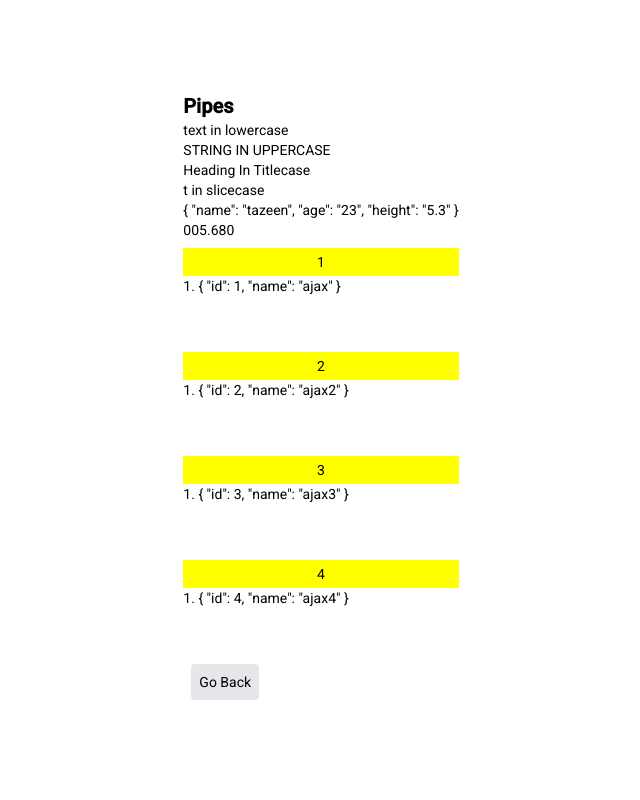
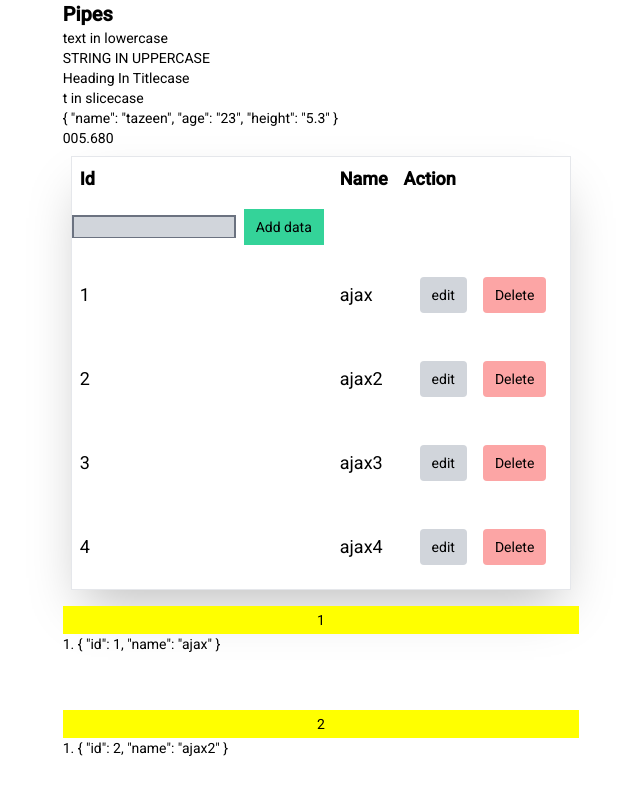
Before and after one commit to sana-taz/beginner-angular-setup, an Angular app: page /pipes in a window 1280 px wide. Shown: the top 800 px of the page, without its empty margins (319-959 px from the left). Built offline with nearby package versions, Linux system fonts and the light colour scheme.

Commit message:
feat(setup): navbar

```diff
--- a/src/app/architecture/architecture.component.ts
+++ b/src/app/architecture/architecture.component.ts
@@ -1,4 +1,5 @@
 import { Component, OnInit } from '@angular/core';
+import { MatSliderModule } from '@angular/material/slider';
 
 @Component({
   selector: 'app-architecture',
--- a/src/app/overview/overview.component.css
+++ b/src/app/overview/overview.component.css
@@ -0,0 +1,69 @@
+mat-toolbar {
+    background: #004a9f;
+    color: white;
+}
+
+mat-sidenav {
+    margin: 16px;
+    width: 200px;
+    border-right: none;
+    background: #002b5c;
+    color: white;
+    border-radius: 10px;
+    padding: 16px;
+    text-align: center;
+}
+
+.content {
+    height: calc(100vh - 98px);
+    border-radius: 10px;
+    margin: 16px;
+    margin-left: 32px;
+
+    display: flex;
+    justify-content: center;
+    align-items: center;
+
+    font-size: 2rem;
+    color: lightgray;
+}
+
+mat-sidenav-container {
+    height: calc(100vh - 65px);
+}
+
+.menu-button {
+    width: 100%;
+    display: flex;
+    align-items: center;
+    justify-content: flex-start;
+    font-size: 1rem;
+
+    mat-icon {
+        margin-right: 8px;
+    }
+}
+
+.avatar {
+    margin-top: 16px;
+    width: 100px;
+    height: 100px;
+    border-radius: 50%;
+}
+
+.name {
+    margin-top: 8px;
+    font-weight: normal;
+}
+
+.designation {
+    margin-top: 2px;
+    font-size: 0.7rem;
+    color: lightgrey;
+}
+
+mat-divider {
+    margin-top: 16px;
+    margin-bottom: 16px;
+    background-color: rgba(255, 255, 255, 0.5);
+}
--- a/src/app/overview/overview.component.html
+++ b/src/app/overview/overview.component.html
@@ -1,6 +1,54 @@
-<div class="flex w-full justify-center h-screen items-center">
+<!-- <div class="flex w-full justify-center h-screen items-center">
 <div class="flex flex-col items-start">
     <p>overview works!</p>
     <a class="bg-gray-200 p-2 m-2 hover:bg-blue-200 rounded" routerLink="/" >Go Back</a>
-</div>
-</div>
+</div> -->
+<mat-toolbar class="mat-elevation-z8">
+    <button mat-icon-button *ngIf="sidenav.mode === 'over'" (click)="sidenav.toggle()">
+        <mat-icon *ngIf="!sidenav.opened">
+            menu
+        </mat-icon>
+        <mat-icon *ngIf="sidenav.opened">
+            close
+        </mat-icon>
+    </button>
+    Responsive side navigation
+</mat-toolbar>
+
+<mat-sidenav-container>
+    <mat-sidenav #sidenav="matSidenav" class="mat-elevation-z8">
+
+        <img class="avatar mat-elevation-z8" src="https://source.unsplash.com/c_GmwfHBDzk/200x200" />
+
+        <h4 class="name">John Smith</h4>
+        <p class="designation">Software Engineer</p>
+
+        <mat-divider></mat-divider>
+
+        <button mat-button class="menu-button">
+            <mat-icon>home</mat-icon>
+            <span>Home</span>
+        </button>
+        <button mat-button class="menu-button">
+            <mat-icon>person</mat-icon>
+            <span>Profile</span>
+        </button>
+        <button mat-button class="menu-button">
+            <mat-icon>info</mat-icon>
+            <span>About</span>
+        </button>
+
+        <mat-divider></mat-divider>
+
+        <button mat-button class="menu-button">
+            <mat-icon>help</mat-icon>
+            <span>Help</span>
+        </button>
+
+    </mat-sidenav>
+    <mat-sidenav-content>
+        <div class="content mat-elevation-z8">
+            Main content here!
+        </div>
+    </mat-sidenav-content>
+</mat-sidenav-container>
--- a/src/app/overview/overview.component.ts
+++ b/src/app/overview/overview.component.ts
@@ -1,15 +1,34 @@
-import { Component, OnInit } from '@angular/core';
-
+import { Component, ViewChild ,OnInit } from '@angular/core';
+import { BreakpointObserver } from '@angular/cdk/layout';
+import { MatSidenav } from '@angular/material/sidenav';
+import { delay } from 'rxjs/operators';
+import {MediaMatcher} from '@angular/cdk/layout';
+// import {ChangeDetectorRef, Component, OnDestroy} from '@angular/core';
 @Component({
   selector: 'app-overview',
   templateUrl: './overview.component.html',
   styleUrls: ['./overview.component.css']
 })
 export class OverviewComponent implements OnInit {
-
-  constructor() { }
+  @ViewChild(MatSidenav)
+  sidenav!: MatSidenav;
 
   ngOnInit(): void {
   }
+  constructor(private observer: BreakpointObserver) {}
+  ngAfterViewInit() {
+    this.observer
+      .observe(['(max-width: 800px)'])
+      .pipe(delay(1))
+      .subscribe((res) => {
+        if (res.matches) {
+          this.sidenav.mode = 'over';
+          this.sidenav.close();
+        } else {
+          this.sidenav.mode = 'side';
+          this.sidenav.open();
+        }
+      });
+  }
 
 }
--- a/src/app/pipes/pipes.component.html
+++ b/src/app/pipes/pipes.component.html
@@ -1,19 +1,67 @@
 <div class="flex w-full justify-center h-screen items-center">
-    <div class="flex flex-col items-start">
-        <div class="text-center text-xl font-bold">Pipes</div>
-        <div>{{ name | lowercase }}</div>
-        <div>{{ text | uppercase }}</div>
-        <div>{{ heading | titlecase }}</div>
-        <div> {{ slice | slice:3 }}</div>
-        <div>{{ person | json }}</div>
+  <div class="flex flex-col h-full items-start">
+    <div class="text-center text-xl font-bold">Pipes</div>
+    <div>{{ name | lowercase }}</div>
+    <div>{{ text | uppercase }}</div>
+    <div>{{ heading | titlecase }}</div>
+    <div>{{ slice | slice: 3 }}</div>
+    <div>{{ person | json }}</div>
 
-        <div>{{ 5.68 | number:'3.3-3' }}</div>
-        <ul class="flex flex-col w-full justify-center list-inside list-decimal my-2 mb-12" *ngFor="let employee of employees">
-            <button (click)="onSelect(employee)" [class.selected] ="isSelected(employee)" style="padding: 4px;background-color: yellow;">{{ employee.id  }}</button>
-            <li>{{employee | json }}</li></ul>
+    <div>{{ 5.68 | number: "3.3-3" }}</div>
+    <table class="border rounded shadow-2xl m-2 p-2">
+      <tr class="m-2 p-2">
+        <td class="text-lg font-bold m-2 p-2">Id</td>
+        <td class="text-lg font-bold m-2 p-2">Name</td>
+        <td class="text-lg font-bold m-2 p-2">Action</td>
+      </tr>
+      <input
+        [(ngModel)]="newElement.name"
+        class="border-b border-2 border-gray-500 bg-gray-300"
+        type="text"
+      />
+      <button (click)="addElement()" class="bg-green-400 px-3 py-2 m-2">
+        Add data
+      </button>
+      <tr *ngFor="let employee of employees; index as i">
+        <td class="text-lg font-normal m-2 p-2">{{ i + 1 }}</td>
+        <td class="text-lg font-normal m-2 p-2">{{ employee.name }}</td>
+        <td class="flex flex-row text-lg font-bold m-2 p-2">
+          <button class="rounded bg-gray-300 m-2 text-sm px-3 py-2">
+            edit
+          </button>
+          <button
+            (click)="delete(employee, i)"
+            class="rounded bg-red-300 m-2 text-sm px-3 py-2"
+          >
+            Delete
+          </button>
+        </td>
+      </tr>
+    </table>
 
-            <a class="bg-gray-200 p-2 m-2 hover:bg-blue-200 rounded" routerLink="/" >Go Back</a>
-    </div>
+    <ul
+      class="
+        flex flex-col
+        w-full
+        justify-center
+        list-inside list-decimal
+        my-2
+        mb-12
+      "
+      *ngFor="let employee of employees"
+    >
+      <button
+        (click)="onSelect(employee)"
+        [class.selected]="isSelected(employee)"
+        style="padding: 4px; background-color: yellow"
+      >
+        {{ employee.id }}
+      </button>
+      <li>{{ employee | json }}</li>
+    </ul>
 
-
+    <a class="bg-gray-200 p-2 m-2 hover:bg-blue-200 rounded" routerLink="/"
+      >Go Back</a
+    >
+  </div>
 </div>
--- a/src/app/pipes/pipes.component.ts
+++ b/src/app/pipes/pipes.component.ts
@@ -1,53 +1,62 @@
 import { Component, OnInit } from '@angular/core';
 import { EmployeeService } from '../employee.service';
-import { ActivatedRoute ,Router , ParamMap } from '@angular/router'
-
+import { ActivatedRoute, Router, ParamMap } from '@angular/router';
 
 @Component({
   selector: 'app-pipes',
   templateUrl: './pipes.component.html',
-  styleUrls: ['./pipes.component.css']
+  styleUrls: ['./pipes.component.css'],
 })
 export class PipesComponent implements OnInit {
-  public name = "text in lowercase"
-  public text = "string in uppercase"
-  public heading = "heading in titlecase"
-  public slice = "text in slicecase"
+  public name = 'text in lowercase';
+  public text = 'string in uppercase';
+  public heading = 'heading in titlecase';
+  public slice = 'text in slicecase';
   public person = {
-    name: "tazeen",
-    age: "23",
-    height: "5.3"
+    name: 'tazeen',
+    age: '23',
+    height: '5.3',
+  };
 
-  }
-  public employees : Array<any> =  [
-    {id:1,name:'ajax'},
-    {id:2,name:'ajax2'},
-    {id:3,name:'ajax3'},
-    {id:4,name:'ajax4'},
-  ]
-  public selectedId: any = ''
+  public employees: Array<any> = [
+    { id: 1, name: 'ajax' },
+    { id: 2, name: 'ajax2' },
+    { id: 3, name: 'ajax3' },
+    { id: 4, name: 'ajax4' },
+  ];
+  public newIndex = -1;
+  public index = this.employees.length - 1;
+  public add = this.index + 1;
+  public newElement = { id: this.add, name: '' };
+  public selectedId: any = '';
 
-
-
-  constructor(private router: Router , private route:ActivatedRoute) { }
+  constructor(private router: Router, private route: ActivatedRoute) {}
 
   ngOnInit(): void {
     // this._employeeService.getEmployees()
     // .subscribe(data => this.employees = data)
-    this.route.paramMap.subscribe((params: ParamMap) =>
-    {
-      this.selectedId = parseInt(params.get('id') as any )
-    })
+    this.route.paramMap.subscribe((params: ParamMap) => {
+      this.selectedId = parseInt(params.get('id') as any);
+    });
   }
-  onSelect(employee: any){
+  delete(employee: any, index: any) {
+    this.newElement = employee;
+    this.newIndex = index;
+    this.employees.splice(this.newIndex, 1);
+  }
+  addElement() {
+    console.log('before', this.add);
+    this.employees.push(this.newElement);
+    console.log('after', this.employees);
+  }
+  onSelect(employee: any) {
     // this.router.navigate(['/pipes',employee.id])
-    console.log(employee)
+    console.log(employee);
 
-    this.router.navigate([employee.id],{relativeTo: this.route})
-    console.log(this.router)
+    this.router.navigate([employee.id], { relativeTo: this.route });
+    console.log(this.router);
   }
-  isSelected(employee: any){
-    return employee.id === this.selectedId
+  isSelected(employee: any) {
+    return employee.id === this.selectedId;
   }
-
 }
```
Also changed, not shown: src/app/app.module.ts (+13 -0 lines), src/app/twoway/twoway.component.html (+12 -7 lines).
